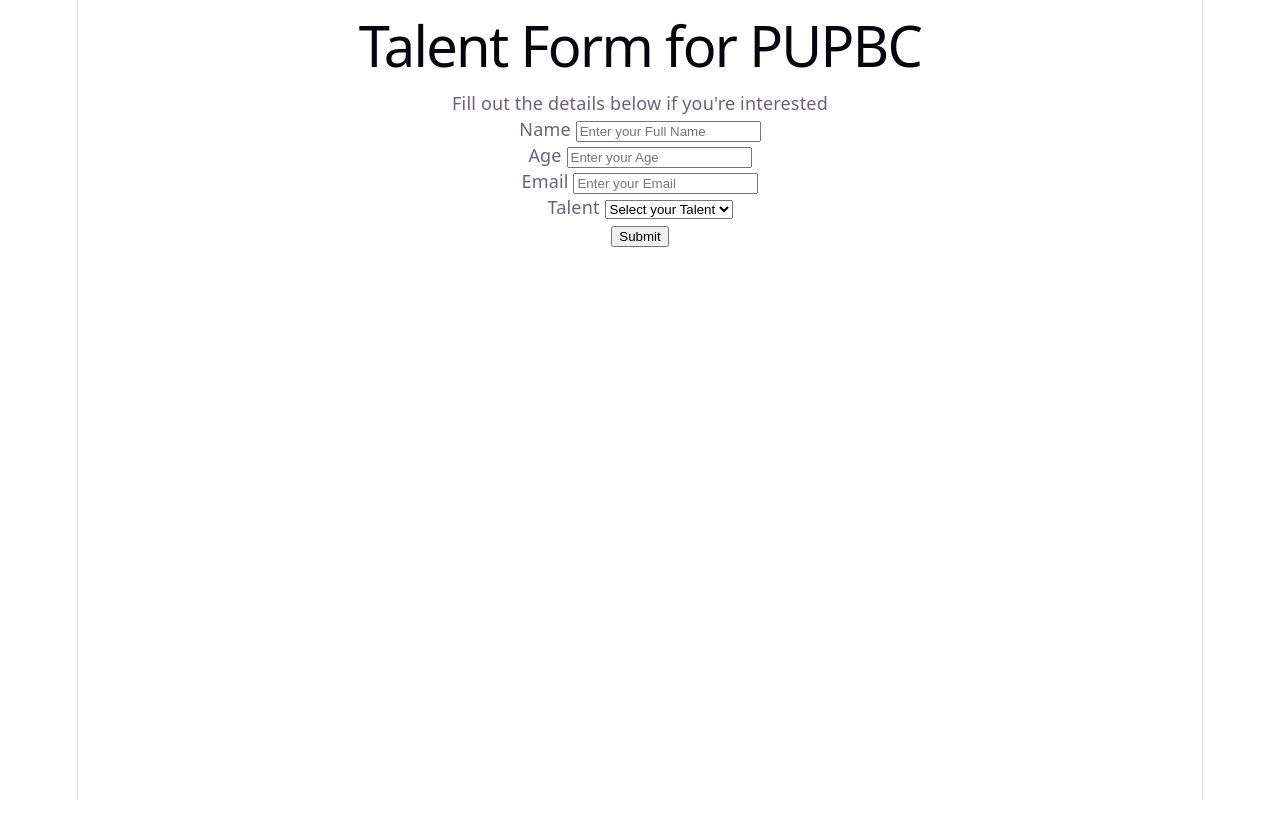
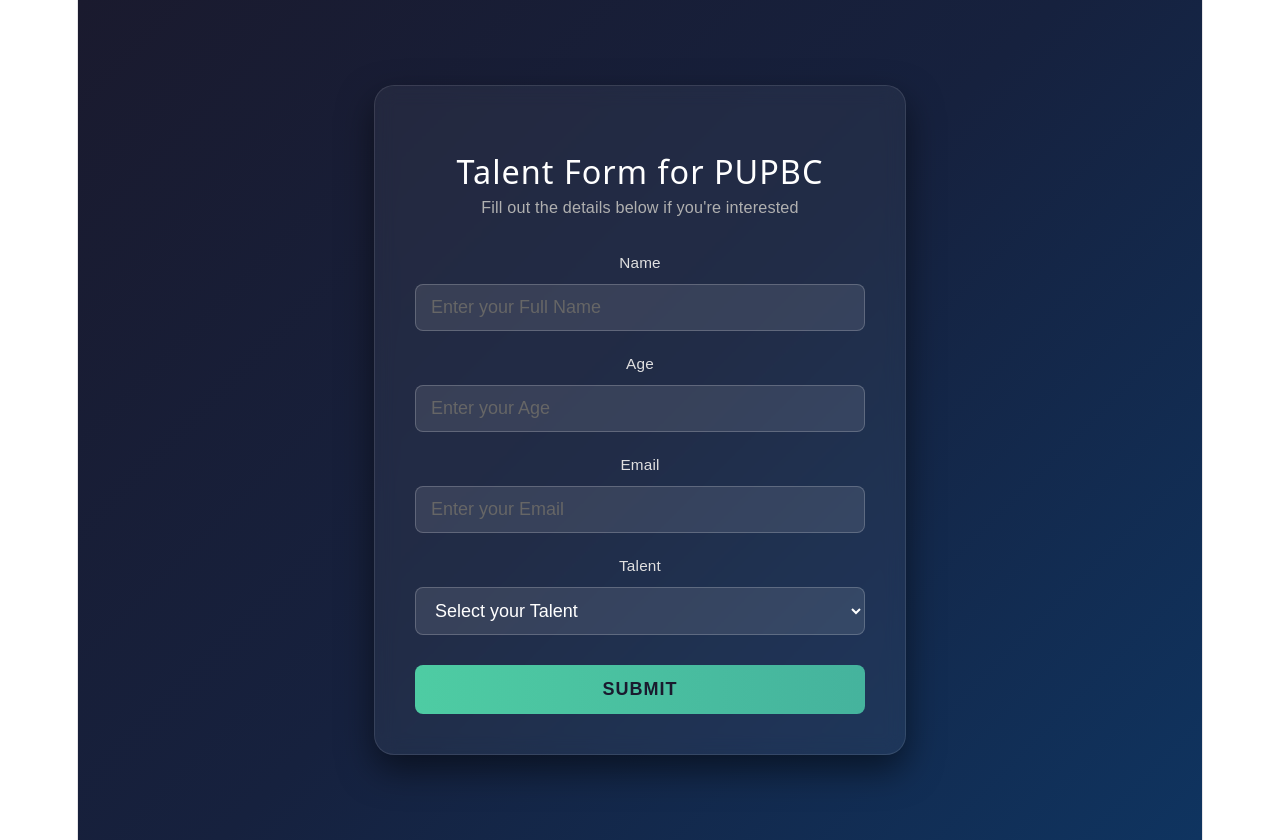
Before and after one commit to DevShanee/my-talent-form-app, a React (Vite) app: page / in a window 1280 px wide. Before the commit the page ends 800 px from the top, so only its background shows below. Built offline with nearby package versions, Linux system fonts and the light colour scheme.

Commit message:
feat: add TalentForm CSS styles for layout, typography, and button interactions

```diff
--- a/src/components/TalentForm.css
+++ b/src/components/TalentForm.css
@@ -0,0 +1,117 @@
+/* TalentForm.css */
+
+/* 1. Global Reset & Background */
+.form-container {
+    min-height: 100vh;
+    display: flex;
+    justify-content: center;
+    align-items: center;
+    /* Aesthetic gradient background */
+    background: linear-gradient(135deg, #1a1a2e 0%, #16213e 50%, #0f3460 100%);
+    font-family: 'Poppins', sans-serif;
+    padding: 20px;
+}
+
+/* 2. Glassmorphism Card Effect */
+.form-card {
+    background: rgba(255, 255, 255, 0.05);
+    backdrop-filter: blur(10px);
+    border: 1px solid rgba(255, 255, 255, 0.1);
+    border-radius: 20px;
+    padding: 40px;
+    width: 100%;
+    max-width: 450px;
+    box-shadow: 0 15px 35px rgba(0, 0, 0, 0.5);
+    transition: transform 0.3s ease;
+}
+
+.form-card:hover {
+    transform: translateY(-5px);
+}
+
+/* 3. Typography */
+.form-card h1 {
+    color: #fff;
+    font-size: 1.8rem;
+    margin-bottom: 10px;
+    text-align: center;
+    letter-spacing: 1px;
+}
+
+.form-card p {
+    color: #b0b0b0;
+    font-size: 0.9rem;
+    margin-bottom: 30px;
+    text-align: center;
+}
+
+/* 4. Form Fields */
+.form-field {
+    margin-bottom: 20px;
+    display: flex;
+    flex-direction: column;
+}
+
+.form-field label {
+    color: #e0e0e0;
+    font-size: 0.85rem;
+    margin-bottom: 8px;
+    font-weight: 500;
+}
+
+/* 5. Inputs & Select Styling */
+.form-field input,
+.form-field select {
+    background: rgba(255, 255, 255, 0.1);
+    border: 1px solid rgba(255, 255, 255, 0.2);
+    border-radius: 8px;
+    padding: 12px 15px;
+    color: #fff;
+    font-size: 1rem;
+    outline: none;
+    transition: all 0.3s ease;
+}
+
+.form-field input::placeholder {
+    color: #666;
+}
+
+.form-field input:focus,
+.form-field select:focus {
+    border-color: #4ecca3;
+    background: rgba(255, 255, 255, 0.15);
+    box-shadow: 0 0 8px rgba(78, 204, 163, 0.3);
+}
+
+/* Special styling for select options */
+.form-field select option {
+    background: #16213e;
+    color: #fff;
+}
+
+/* 6. Animated Submit Button */
+.Submit-btn {
+    width: 100%;
+    padding: 14px;
+    margin-top: 10px;
+    border: none;
+    border-radius: 8px;
+    background: linear-gradient(90deg, #4ecca3, #45b39d);
+    color: #1a1a2e;
+    font-size: 1rem;
+    font-weight: 600;
+    cursor: pointer;
+    transition: all 0.3s ease;
+    text-transform: uppercase;
+    letter-spacing: 1px;
+}
+
+.Submit-btn:hover {
+    background: linear-gradient(90deg, #45b39d, #4ecca3);
+    box-shadow: 0 5px 15px rgba(78, 204, 163, 0.4);
+    transform: scale(1.02);
+}
+
+.Submit-btn:active {
+    transform: scale(0.98);
+}
```
